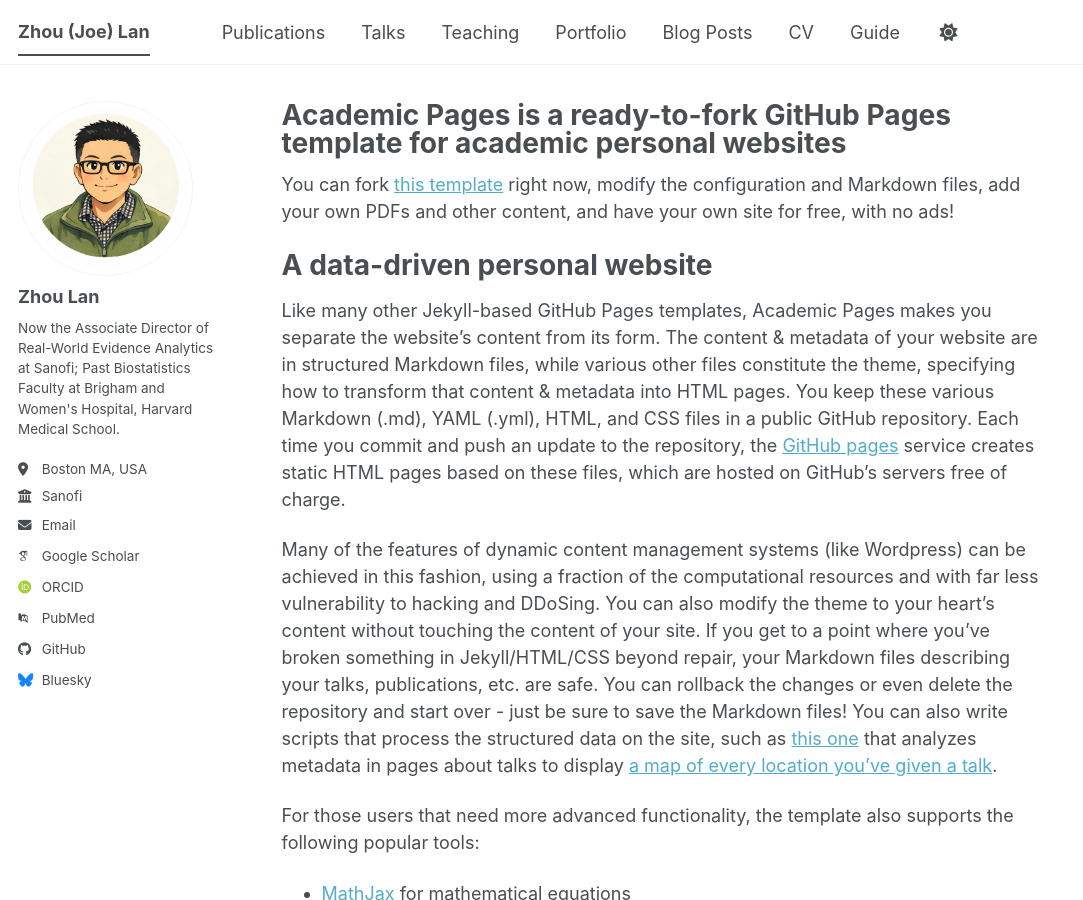
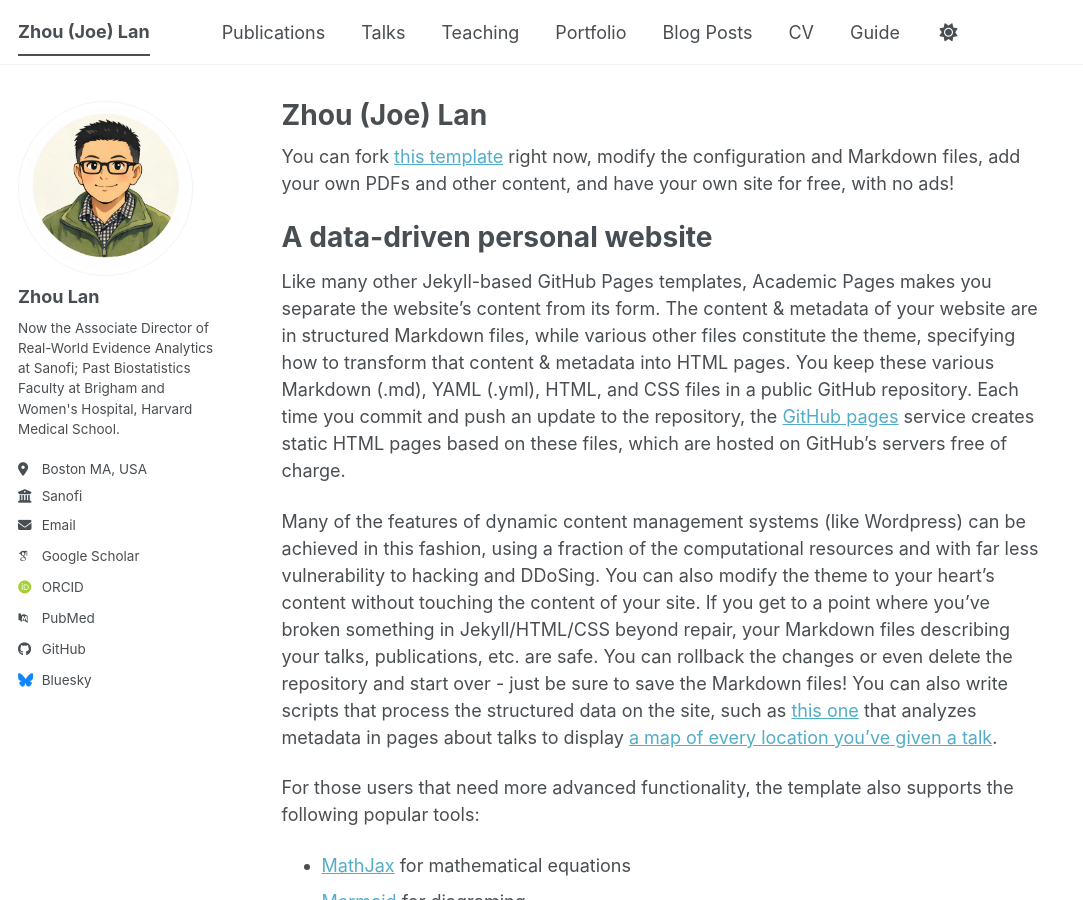
Before and after one commit to lanzhouBWH/lanzhoubwh.github.io, a Jekyll site: the page built from _pages/about.md, in a window 1280 px wide and 900 px high. Shown: the whole window, without its empty margins (0-1083 px from the left). Built offline with Jekyll 4.4.1, drawn with Linux system fonts in a browser that asks for light colours; some web fonts are replaced; a script bundle is joined from its source files by our own code; library files that are not in the unit come from our copies.

Commit message:
Update about.md

```diff
--- a/_pages/about.md
+++ b/_pages/about.md
@@ -1,6 +1,6 @@
 ---
 permalink: /
-title: "Academic Pages is a ready-to-fork GitHub Pages template for academic personal websites"
+title: "Zhou (Joe) Lan"
 author_profile: true
 redirect_from:
   - /about/
```
